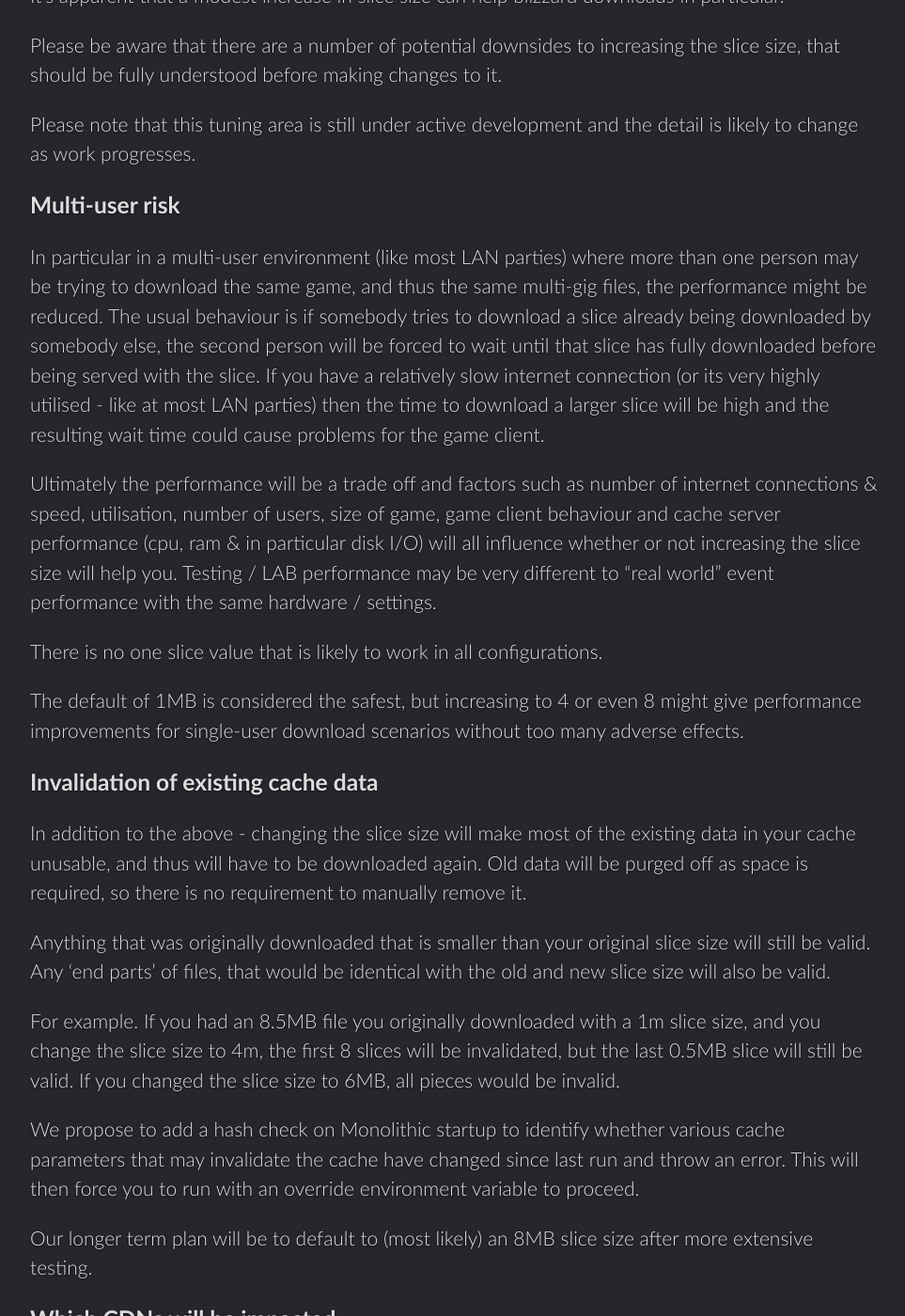
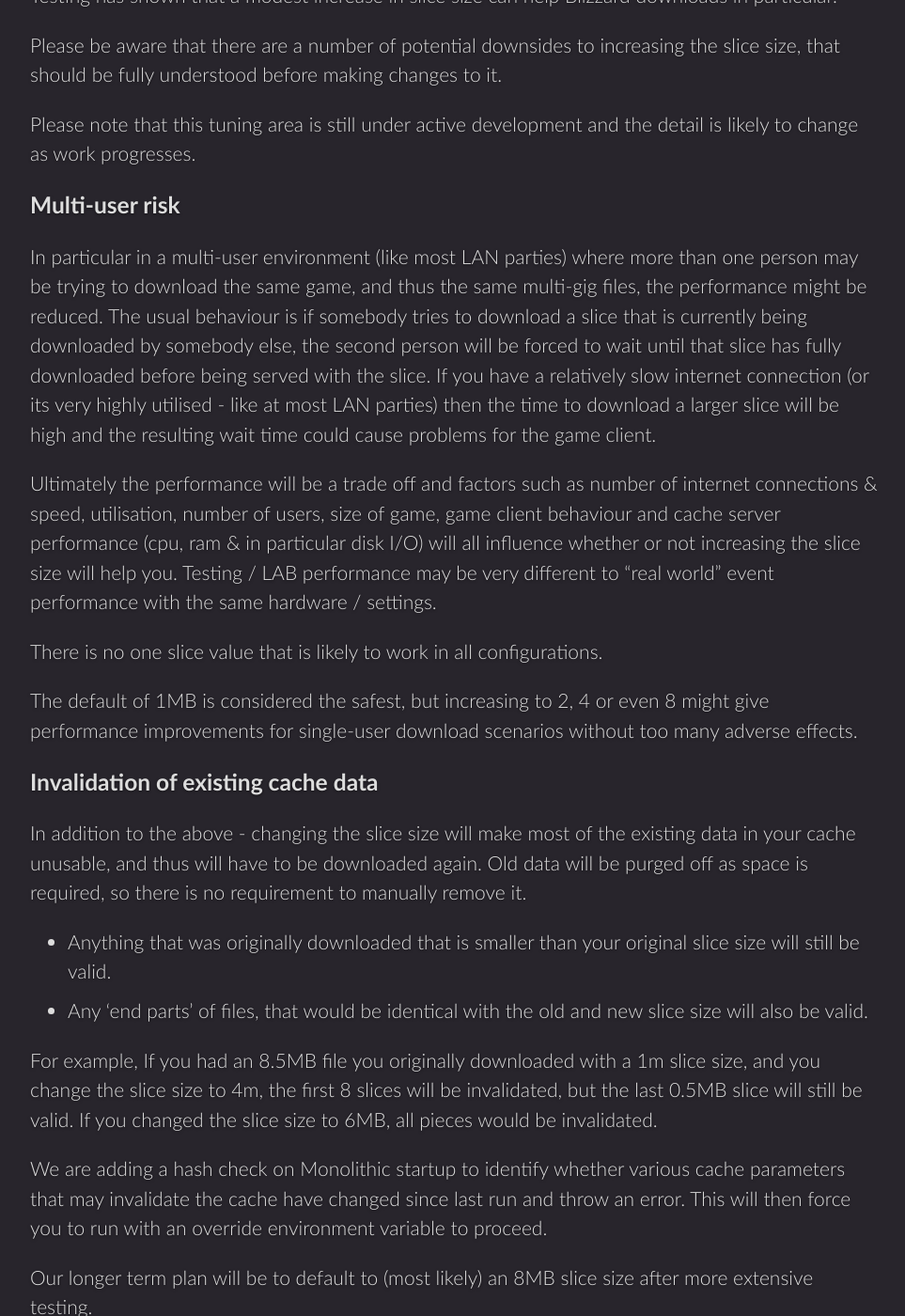
Before and after one commit to lancachenet/lancachenet.github.io, a Jekyll site: the page built from _docs/advanced/tuning-cache.md, in a window 1280 px wide and 1400 px high, scrolled down 1866 px. Shown: the whole window at 94% size, without its empty margins (28-991 px from the left). Built offline with Jekyll 4.4.1, drawn with Linux system fonts in a browser that asks for light colours; comment, search, counter and statistics services are not loaded; some of the changed text lies outside the part shown.

Commit message:
Update tuning-cache.md

```diff
--- a/_docs/advanced/tuning-cache.md
+++ b/_docs/advanced/tuning-cache.md
@@ -21,24 +21,24 @@
 
 ### Step 2: Adding IP's to your cache container
 
-In order for this to work you need to add the port maps onto the relevant cdn container (for example steam).
+In order for this to work you need to add the port maps onto the relevant CDN container (for example Steam).
 
 * If you are using `lancachenet/monolithic` then using `-p 80:80` should be sufficient as per the documentation.
 * If you are using `lancachenet/generic` or `lancachenet/steamcache` then add multiple `-p <IPadddress>:80:80` for each IP you have added. For example `-p 10.10.1.30:80:80 -p 10.10.1.31:80:80`
 
 ### Step 3: Informing lancache-dns of the extra IP's
 
-Finally we need to inform lancache-dns that STEAM is now available on multiple IP addresses. This can be done on the command line using the following command `-e STEAMCACHE_IP="10.10.1.30 10.10.1.31"`. Note the quotes surrounding the multiple IP addresses.
+Finally we need to inform lancache-dns that Steam is now available on multiple IP addresses. This can be done on the command line by adding the following to the run command: `-e STEAMCACHE_IP="10.10.1.30 10.10.1.31"`. Note the quotes surrounding the multiple IP addresses.
 
 ### Step 4: Testing
 
-Choose a game which has not been seen by the cache before (or clear your `/data/cache` folder) and start downloading it. Check to see what the maximum speed seen by your steam client is. If necessary repeat steps 1-3 with additional IPs until you see a download equivalent to your uncached steam client or no longer see an improvement vs the previous IP allocation.
+Choose a game which has not been seen by the cache before (or clear your `/data/cache` folder) and start downloading it. Check to see what the maximum speed seen by your steam client is. If necessary repeat steps 1-3 with additional IPs until you see a download equivalent to your uncached Steam client or no longer see an improvement vs the previous IP allocation.
 
 ## B - Tweaking slice size
 
-Blizzard in particular sees a slower initial download rate through the cache than without (though obviously subsequent downloads are MUCH faster). Testing shows that the blizzard client does not cope as well as most others with the chunking / slicing configuration for nginx that lancache uses.
+Blizzard in particular sees a slower initial download rate through the cache than without (though obviously subsequent downloads are MUCH faster). Testing shows that the Blizzard client does not cope as well as most others with the chunking / slicing configuration for nginx that lancache uses.
 
-It's apparent that a modest increase in slice size can help blizzard downloads in particular.
+Testing has shown that a modest increase in slice size can help Blizzard downloads in particular.
 
 Please be aware that there are a number of potential downsides to increasing the slice size, that should be fully understood before making changes to it.
 
@@ -46,24 +46,24 @@
 
 ### Multi-user risk
 
-In particular in a multi-user environment (like most LAN parties) where more than one person may be trying to download the same game, and thus the same multi-gig files, the performance might be reduced. The usual behaviour is if somebody tries to download a slice already being downloaded by somebody else, the second person will be forced to wait until that slice has fully downloaded before being served with the slice. If you have a relatively slow internet connection (or its very highly utilised - like at most LAN parties) then the time to download a larger slice will be high and the resulting wait time could cause problems for the game client.
+In particular in a multi-user environment (like most LAN parties) where more than one person may be trying to download the same game, and thus the same multi-gig files, the performance might be reduced. The usual behaviour is if somebody tries to download a slice that is currently being downloaded by somebody else, the second person will be forced to wait until that slice has fully downloaded before being served with the slice. If you have a relatively slow internet connection (or its very highly utilised - like at most LAN parties) then the time to download a larger slice will be high and the resulting wait time could cause problems for the game client.
 
 Ultimately the performance will be a trade off and factors such as number of internet connections & speed, utilisation, number of users, size of game, game client behaviour and cache server performance (cpu, ram & in particular disk I/O) will all influence whether or not increasing the slice size will help you. Testing / LAB performance may be very different to "real world" event performance with the same hardware / settings.
 
 There is no one slice value that is likely to work in all configurations.
 
-The default of 1MB is considered the safest, but increasing to 4 or even 8 might give performance improvements for single-user download scenarios without too many adverse effects.
+The default of 1MB is considered the safest, but increasing to 2, 4 or even 8 might give performance improvements for single-user download scenarios without too many adverse effects.
 
 ### Invalidation of existing cache data
 
 In addition to the above - changing the slice size will make most of the existing data in your cache unusable, and thus will have to be downloaded again. Old data will be purged off as space is required, so there is no requirement to manually remove it.
 
-Anything that was originally downloaded that is smaller than your original slice size will still be valid.
-Any 'end parts' of files, that would be identical with the old and new slice size will also be valid.
+* Anything that was originally downloaded that is smaller than your original slice size will still be valid.
+* Any 'end parts' of files, that would be identical with the old and new slice size will also be valid.
 
-For example. If you had an 8.5MB file you originally downloaded with a 1m slice size, and you change the slice size to 4m, the first 8 slices will be invalidated, but the last 0.5MB slice will still be valid. If you changed the slice size to 6MB, all pieces would be invalid.
+For example, If you had an 8.5MB file you originally downloaded with a 1m slice size, and you change the slice size to 4m, the first 8 slices will be invalidated, but the last 0.5MB slice will still be valid. If you changed the slice size to 6MB, all pieces would be invalidated.
 
-We propose to add a hash check on Monolithic startup to identify whether various cache parameters that may invalidate the cache have changed since last run and throw an error. This will then force you to run with an override environment variable to proceed.
+We are adding a hash check on Monolithic startup to identify whether various cache parameters that may invalidate the cache have changed since last run and throw an error. This will then force you to run with an override environment variable to proceed.
 
 Our longer term plan will be to default to (most likely) an 8MB slice size after more extensive testing.
 
```
Also changed, not shown: other parts of _docs/advanced/tuning-cache.md (+3 -3 lines).
